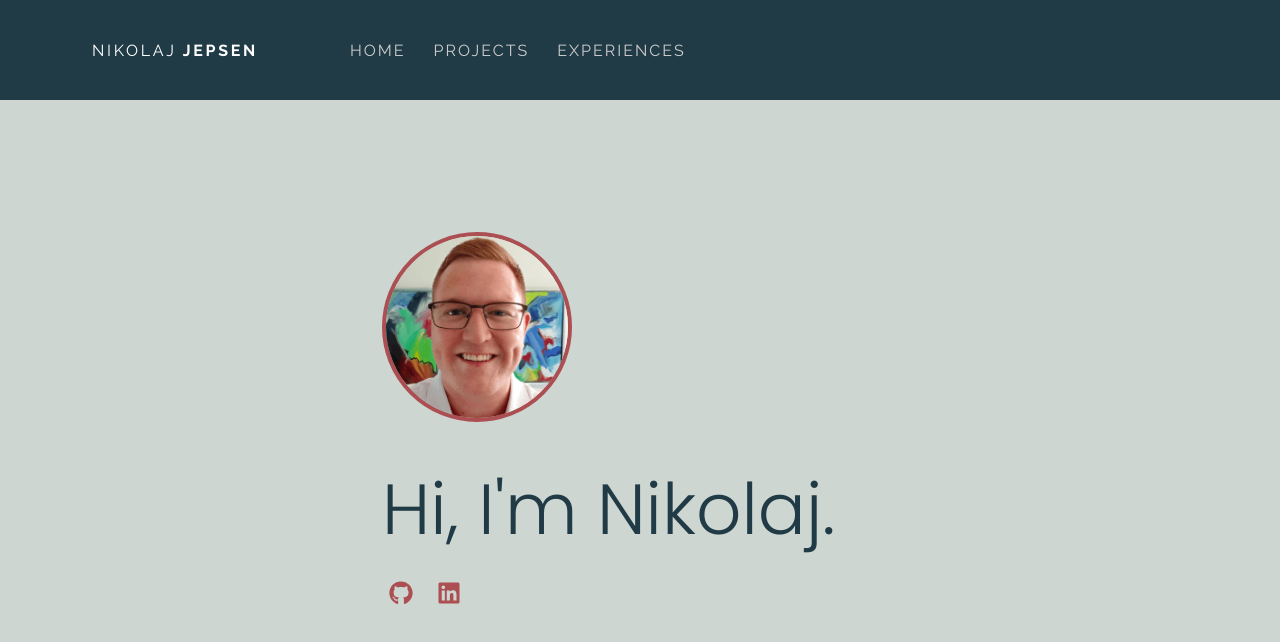
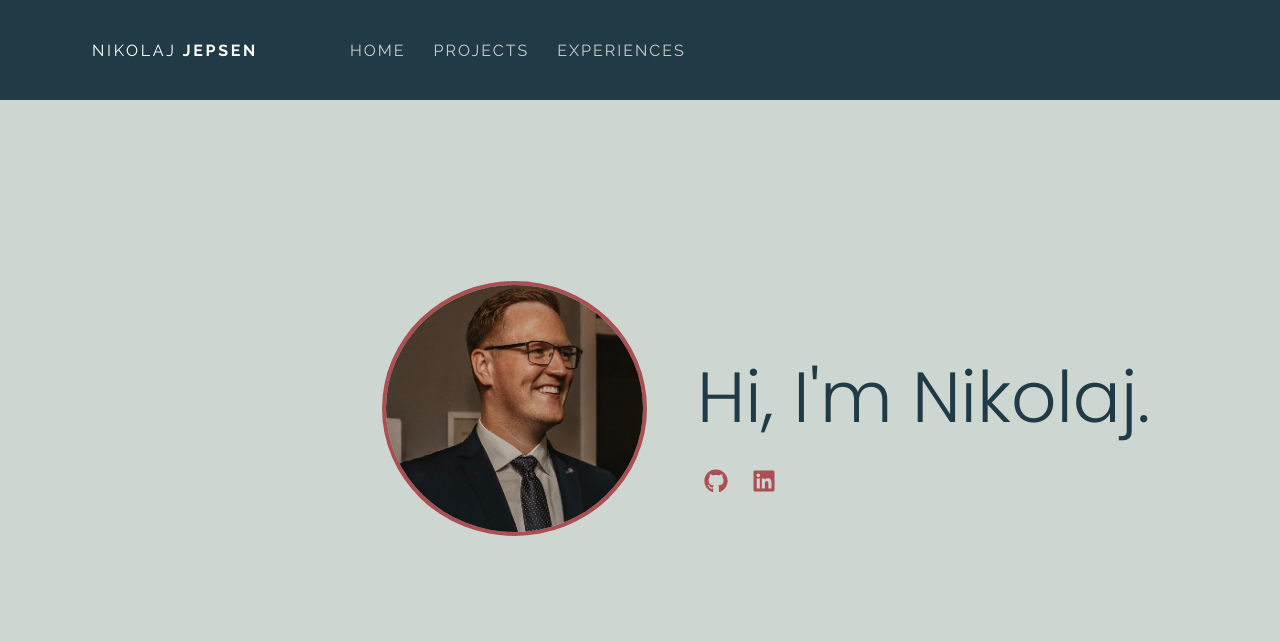
Before and after one commit to nikolajjepsen/portfolio, a Next.js app: page / in a window 1280 px wide. Shown: the top 642 px of the page. Built offline with nearby package versions, Linux system fonts and the light colour scheme.

Commit message:
image updates, reposition of index intro

```diff
--- a/pages/index.js
+++ b/pages/index.js
@@ -36,6 +36,7 @@ export default function Home() {
                                 alt="Nikolaj Jepsen"
                             />
                         </div>
+                        <div className={styles.introName}>
                             <h1 className="display-1">Hi, I'm Nikolaj.</h1>
                             <div className={styles.icons}>
                                 <a
@@ -56,6 +57,7 @@ export default function Home() {
                                 </a>
                             </div>
                         </div>
+                    </div>
                 </motion.div>
             </PageContent>
         </Grid>
--- a/styles/Aside.module.scss
+++ b/styles/Aside.module.scss
@@ -3,7 +3,8 @@
 
 .profileImage {
     img {
-        width: 150px;
+        width: 200px;
+        height: 190px;
         border-radius: 50%;
         border: 3px solid $color-accent;
     }
--- a/styles/Home.module.scss
+++ b/styles/Home.module.scss
@@ -8,15 +8,20 @@
     text-align: center;
 
     @include respond-to('large') {
-        align-items: flex-start;
+        flex-direction: row;
+        align-items: center;
         text-align: left;
     }
     .introImage {
-        width: 190px;
         margin-bottom: 30px;
+        @include respond-to('large') {
+            margin-right: 50px;
+        }
 
         img {
             border-radius: 50%;
+            width: 265px;
+            height: 255px;
             border: 4px $color-accent solid;
         }
     }
@@ -27,6 +32,11 @@
             color: #193038;
             font-weight: 600;
         }
+    }
+
+    .introName {
+        display: flex;
+        flex-direction: column;
     }
 }
 
```
Also changed, not shown: public/images/profile-image.jpg, public/images/profile-image.webp. Lines whose indentation alone changed are shown as unchanged.
